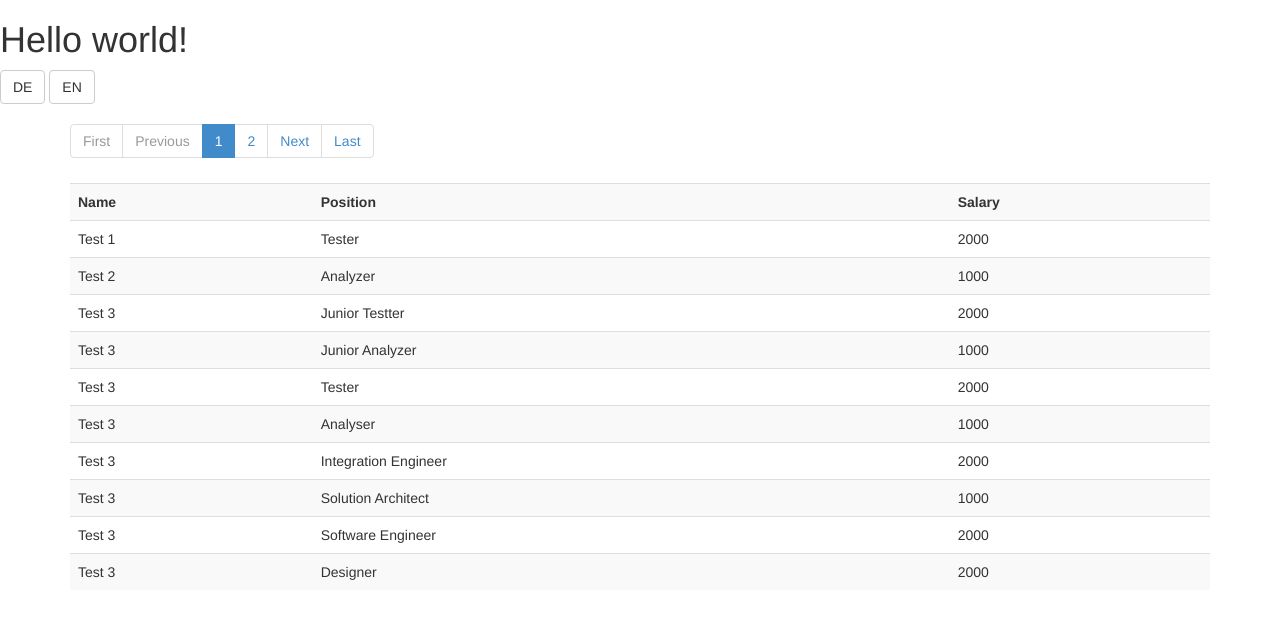
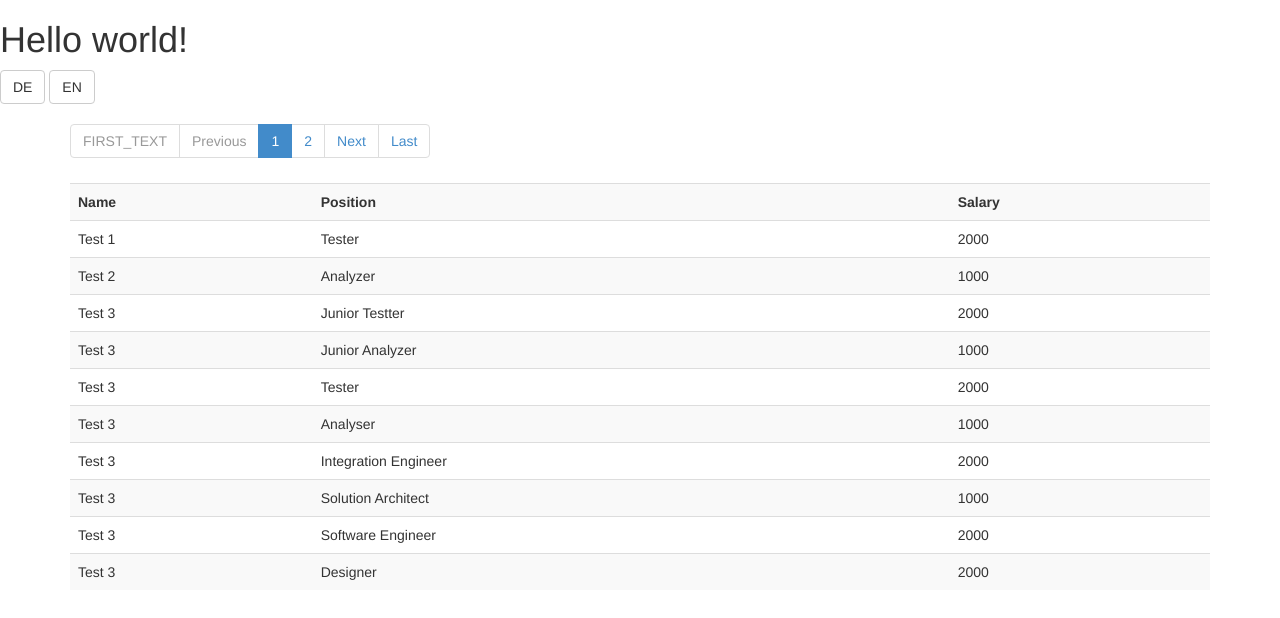
Before and after one commit to sadiksha/angular-pagination-test, a plain HTML site: page index.html in a window 1280 px wide. Drawn offline with Linux system fonts and the light colour scheme.

Commit message:
Adds translation.

```diff
--- a/index.html
+++ b/index.html
@@ -11,6 +11,7 @@
 <body>
   <h1>Hello world!</h1>
 
+  <div ng-controller="ProfessionalController as profCtrl">
   <div>
     <div class="ebLayout-HeadingCommands">
       <div class="ebLayout-HeadingCommands-block">
@@ -25,9 +26,9 @@
   </div>
 
 
-  <div id="owner" class="container" ng-controller="ProfessionalController as profCtrl">
+  <div id="owner" class="container">
     <div>
-      <uib-pagination ng-model="currentPage" total-items="rows.length" max-size="maxSize" boundary-links="true"></uib-pagination>
+      <uib-pagination ng-model="currentPage" total-items="rows.length" max-size="maxSize" boundary-links="true" first-text="FIRST_TEXT"></uib-pagination>
     </div>
     <table class="table table-striped">
       <tbody>
@@ -44,6 +45,7 @@
       </tbody>
     </table>
   </div>
+</div>
   <script id="__bs_script__">//<![CDATA[
     document.write("<script async src='http://HOST:3000/browser-sync/browser-sync-client.js?v=2.18.8'><\/script>".replace("HOST", location.hostname));
     //]]></script>
--- a/scripts/app.js
+++ b/scripts/app.js
@@ -6,6 +6,9 @@
   ProfessionalController.$inject = ['$scope', '$rootScope'];
 
   function ProfessionalController($scope, $rootScope){
+    $scope.changeLanguage = function (langkey) {
+         $translate.use(langkey);
+    }
 
     var professionalDetails=[
       {"name":"Test 1", "position":"Tester",                "salary":"2000"},
```
